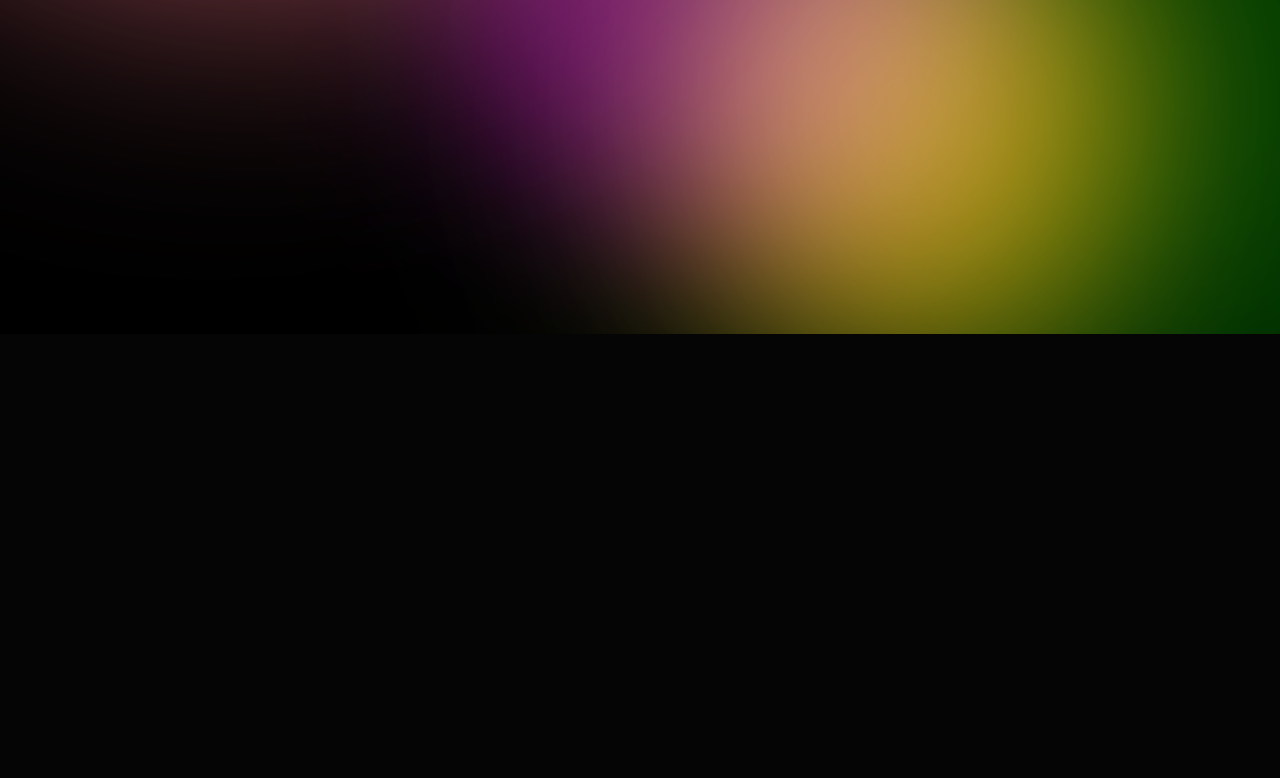
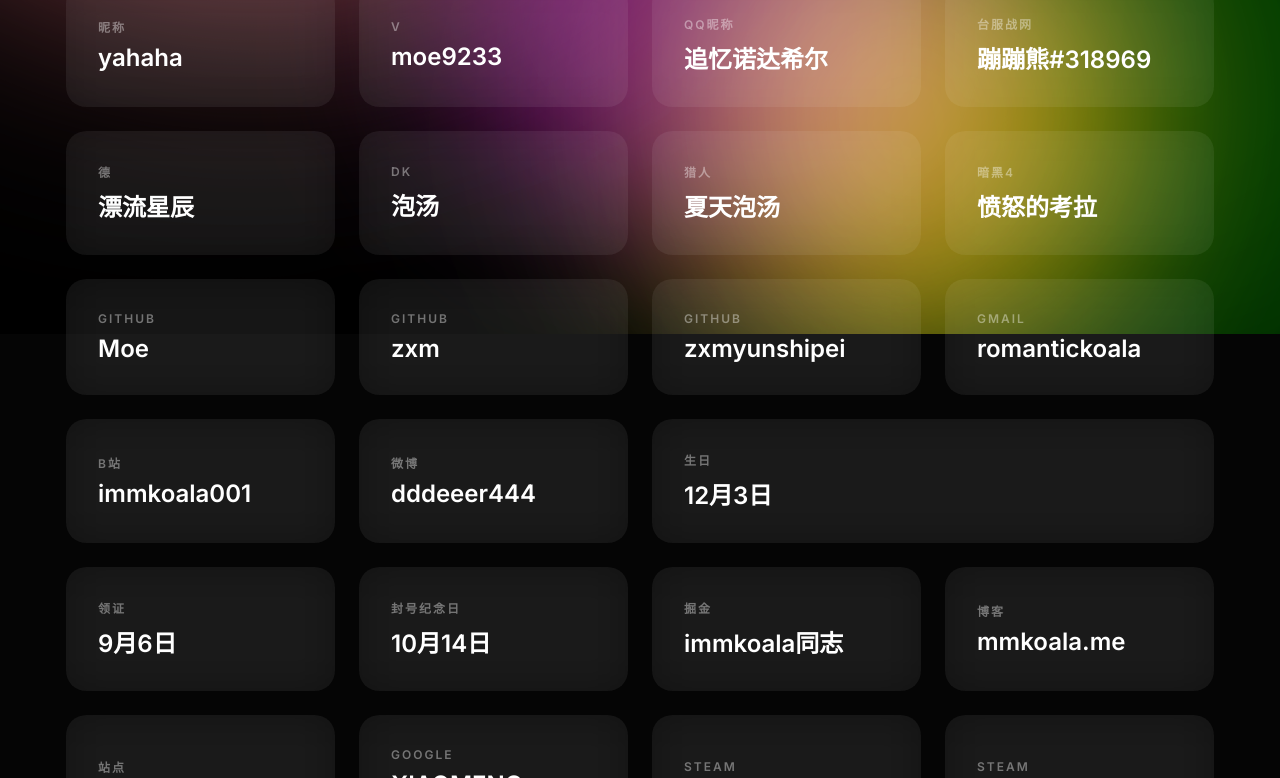
Before and after one commit to Sonz/immkoala, a website: page index.html in a window 1280 px wide. Shown: the part 506-1284 px from the top of the page. Before the commit the page ends 800 px from the top, so only its background shows below. Drawn offline with Linux system fonts and the light colour scheme.

Commit message:
feat: imkl

```diff
--- a/index.html
+++ b/index.html
@@ -413,31 +413,31 @@
 
   <script>
     const data = [
-      // { label: "偶像", value: "immkoala" },
-      // { label: "V (已封印)", value: "shudaixx" },
-      // { label: "昵称", value: "yahaha" },
-      // { label: "V", value: "moe9233" },
-      // { label: "QQ昵称", value: "追忆诺达希尔" },
-      // { label: "台服战网", value: "蹦蹦熊#318969" },
-      // { label: "德", value: "漂流星辰" },
-      // { label: "DK", value: "泡汤" },
-      // { label: "猎人", value: "夏天泡汤" },
-      // { label: "暗黑4", value: "愤怒的考拉" },
-      // { label: "Github", value: "Moe" },
-      // { label: "Github", value: "zxm" },
-      // { label: "Github", value: "zxmyunshipei" },
-      // { label: "Gmail", value: "romantickoala" },
-      // { label: "B站", value: "immkoala001" },
-      // { label: "微博", value: "dddeeer444" },
-      // { label: "生日", value: "12月3日" },
-      // { label: "领证", value: "9月6日" },
-      // { label: "封号纪念日", value: "10月14日" },
-      // { label: "掘金", value: "immkoala同志" },
-      // { label: "博客", value: "mmkoala.me" },
-      // { label: "站点", value: "萌萌熊" },
-      // { label: "Google", value: "XIAOMENG ZHANG" },
-      // { label: "Steam", value: "萌" },
-      // { label: "Steam", value: "大哥牛逼" }
+      { label: "偶像", value: "immkoala" },
+      { label: "V (已封印)", value: "shudaixx" },
+      { label: "昵称", value: "yahaha" },
+      { label: "V", value: "moe9233" },
+      { label: "QQ昵称", value: "追忆诺达希尔" },
+      { label: "台服战网", value: "蹦蹦熊#318969" },
+      { label: "德", value: "漂流星辰" },
+      { label: "DK", value: "泡汤" },
+      { label: "猎人", value: "夏天泡汤" },
+      { label: "暗黑4", value: "愤怒的考拉" },
+      { label: "Github", value: "Moe" },
+      { label: "Github", value: "zxm" },
+      { label: "Github", value: "zxmyunshipei" },
+      { label: "Gmail", value: "romantickoala" },
+      { label: "B站", value: "immkoala001" },
+      { label: "微博", value: "dddeeer444" },
+      { label: "生日", value: "12月3日" },
+      { label: "领证", value: "9月6日" },
+      { label: "封号纪念日", value: "10月14日" },
+      { label: "掘金", value: "immkoala同志" },
+      { label: "博客", value: "mmkoala.me" },
+      { label: "站点", value: "萌萌熊" },
+      { label: "Google", value: "XIAOMENG ZHANG" },
+      { label: "Steam", value: "萌" },
+      { label: "Steam", value: "大哥牛逼" }
     ];
 
     const container = document.getElementById('cards-container');
```
